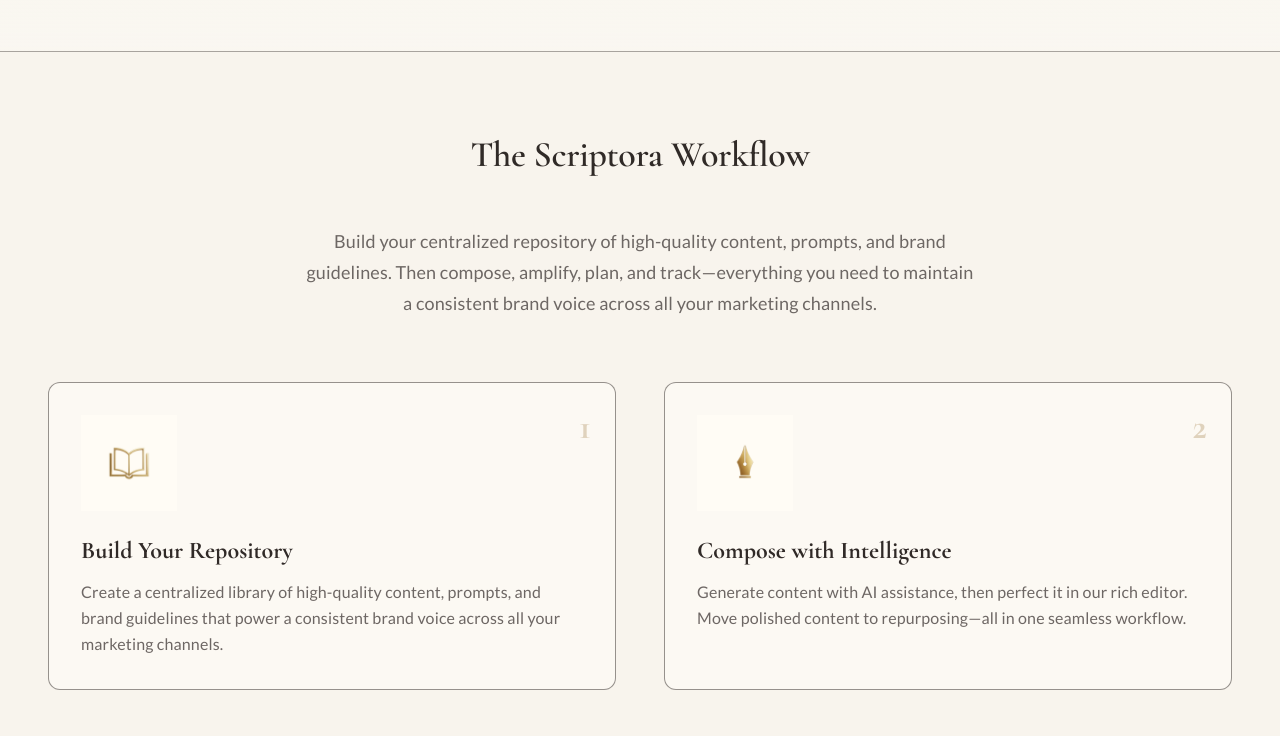
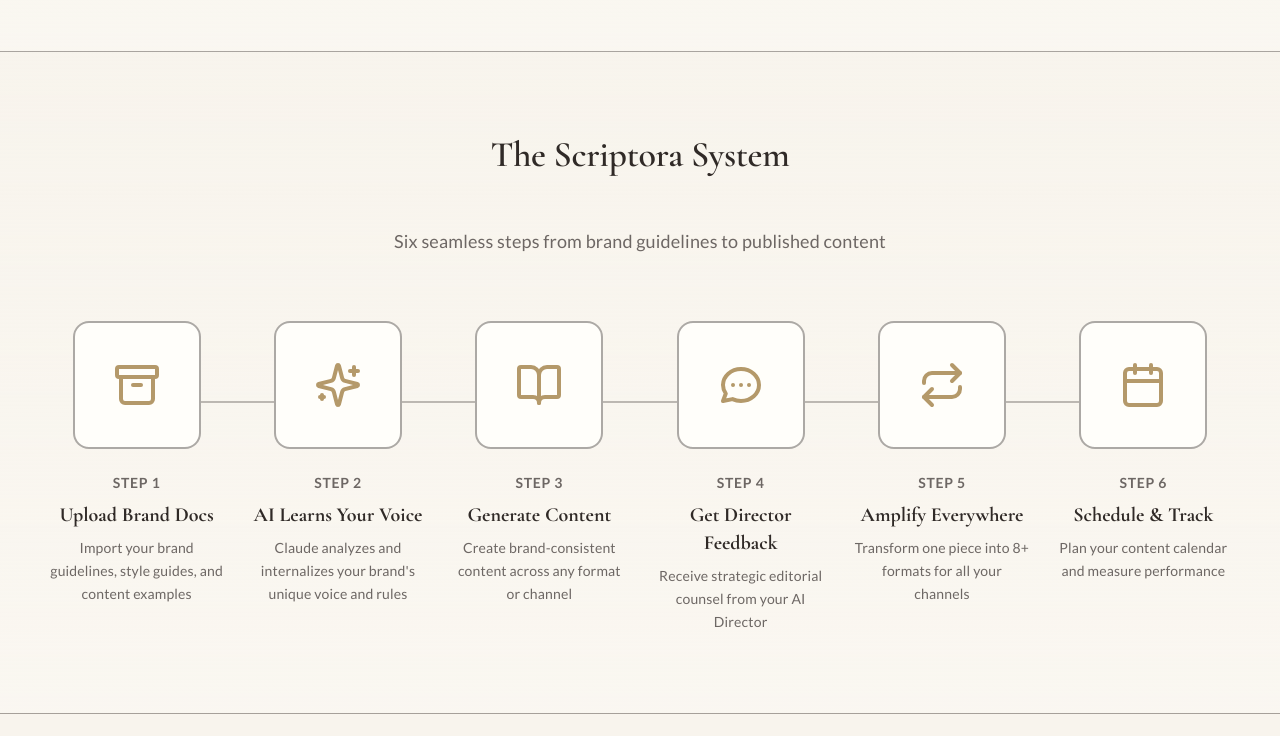
Before and after one commit to TARIFEATTAR/madison-studio-cursor, a React (Vite) app: page / in a window 1280 px wide. Shown: the part 1300-2036 px from the top of the page. Built offline with nearby package versions, Linux system fonts and the light colour scheme.

Commit message:
Refactor homepage workflow section

```diff
--- a/src/pages/Landing.tsx
+++ b/src/pages/Landing.tsx
@@ -221,57 +221,123 @@ const Landing = () => {
         </div>
       </section>
 
-      {/* Features Grid */}
-      <section id="features" className="py-20 border-t border-border/40">
+      {/* The Scriptora System */}
+      <section id="features" className="py-20 border-t border-border/40 bg-gradient-to-b from-background to-card/30">
         <div className="max-w-7xl mx-auto px-6 md:px-12">
           <div className="text-center mb-16 codex-spacing fade-enter">
             <h2 className="text-foreground mb-4">
-              The Scriptora Workflow
+              The Scriptora System
             </h2>
             <p className="text-large text-muted-foreground max-w-2xl mx-auto">
-              Build your centralized repository of high-quality content, prompts, and brand guidelines. Then compose, amplify, plan, and track—everything you need to maintain a consistent brand voice across all your marketing channels.
+              Six seamless steps from brand guidelines to published content
             </p>
           </div>
 
-          <div className="grid md:grid-cols-2 gap-12 fade-enter">
-            {features.map((feature, index) => {
-              const icon = feature.icon;
-              const isImageIcon = typeof icon === 'string';
-              return (
-                <div
-                  key={index}
-                  className="group relative bg-card/50 border border-border/50 rounded-xl p-8 transition-all duration-300 hover:scale-[1.02] hover:shadow-lg hover:border-primary/30 cursor-default"
-                  style={{ animationDelay: `${index * 100}ms` }}
-                >
-                  {/* Step Number */}
-                  <div className="absolute top-6 right-6 text-4xl font-serif font-bold text-primary/40 group-hover:text-primary/60 transition-colors duration-300">
-                    {index + 1}
+          {/* Workflow Steps */}
+          <div className="relative">
+            {/* Connection Line */}
+            <div className="hidden lg:block absolute top-20 left-0 right-0 h-0.5 bg-border/30" style={{ left: '8%', right: '8%' }} />
+
+            {/* Steps Grid */}
+            <div className="grid grid-cols-2 md:grid-cols-3 lg:grid-cols-6 gap-8 lg:gap-6 fade-enter">
+              {/* Step 1 */}
+              <div className="flex flex-col items-center text-center group">
+                <div className="relative mb-6">
+                  <div className="w-32 h-32 rounded-2xl border-2 border-border/40 bg-card flex items-center justify-center group-hover:border-primary/40 group-hover:shadow-lg transition-all duration-300">
+                    <Archive className="w-12 h-12 text-primary" />
                   </div>
-
-                  {/* Icon */}
-                  <div className="mb-6">
-                    {isImageIcon ? (
-                      <img src={icon} alt={feature.title} className="w-24 h-24 object-contain" />
-                    ) : (
-                      (() => {
-                        const IconComponent = icon as React.ComponentType<{ className?: string }>;
-                        return <IconComponent className="w-24 h-24 text-primary" />;
-                      })()
-                    )}
-                  </div>
-
-                  {/* Title - Title Case */}
-                  <h3 className="font-serif text-2xl font-bold text-foreground mb-3 group-hover:text-primary transition-colors duration-300">
-                    {feature.title}
-                  </h3>
-
-                  {/* Description */}
-                  <p className="text-regular text-muted-foreground leading-relaxed">
-                    {feature.description}
+                </div>
+                <div className="space-y-2">
+                  <p className="text-sm font-semibold text-muted-foreground uppercase tracking-wider">STEP 1</p>
+                  <h3 className="font-serif text-xl font-bold text-foreground">Upload Brand Docs</h3>
+                  <p className="text-sm text-muted-foreground leading-relaxed">
+                    Import your brand guidelines, style guides, and content examples
                   </p>
                 </div>
-              );
-            })}
+              </div>
+
+              {/* Step 2 */}
+              <div className="flex flex-col items-center text-center group">
+                <div className="relative mb-6">
+                  <div className="w-32 h-32 rounded-2xl border-2 border-border/40 bg-card flex items-center justify-center group-hover:border-primary/40 group-hover:shadow-lg transition-all duration-300">
+                    <Sparkles className="w-12 h-12 text-primary" />
+                  </div>
+                </div>
+                <div className="space-y-2">
+                  <p className="text-sm font-semibold text-muted-foreground uppercase tracking-wider">STEP 2</p>
+                  <h3 className="font-serif text-xl font-bold text-foreground">AI Learns Your Voice</h3>
+                  <p className="text-sm text-muted-foreground leading-relaxed">
+                    Claude analyzes and internalizes your brand's unique voice and rules
+                  </p>
+                </div>
+              </div>
+
+              {/* Step 3 */}
+              <div className="flex flex-col items-center text-center group">
+                <div className="relative mb-6">
+                  <div className="w-32 h-32 rounded-2xl border-2 border-border/40 bg-card flex items-center justify-center group-hover:border-primary/40 group-hover:shadow-lg transition-all duration-300">
+                    <BookOpen className="w-12 h-12 text-primary" />
+                  </div>
+                </div>
+                <div className="space-y-2">
+                  <p className="text-sm font-semibold text-muted-foreground uppercase tracking-wider">STEP 3</p>
+                  <h3 className="font-serif text-xl font-bold text-foreground">Generate Content</h3>
+                  <p className="text-sm text-muted-foreground leading-relaxed">
+                    Create brand-consistent content across any format or channel
+                  </p>
+                </div>
+              </div>
+
+              {/* Step 4 */}
+              <div className="flex flex-col items-center text-center group">
+                <div className="relative mb-6">
+                  <div className="w-32 h-32 rounded-2xl border-2 border-border/40 bg-card flex items-center justify-center group-hover:border-primary/40 group-hover:shadow-lg transition-all duration-300">
+                    <svg className="w-12 h-12 text-primary" fill="none" viewBox="0 0 24 24" stroke="currentColor" strokeWidth={2}>
+                      <path strokeLinecap="round" strokeLinejoin="round" d="M8 12h.01M12 12h.01M16 12h.01M21 12c0 4.418-4.03 8-9 8a9.863 9.863 0 01-4.255-.949L3 20l1.395-3.72C3.512 15.042 3 13.574 3 12c0-4.418 4.03-8 9-8s9 3.582 9 8z" />
+                    </svg>
+                  </div>
+                </div>
+                <div className="space-y-2">
+                  <p className="text-sm font-semibold text-muted-foreground uppercase tracking-wider">STEP 4</p>
+                  <h3 className="font-serif text-xl font-bold text-foreground">Get Director Feedback</h3>
+                  <p className="text-sm text-muted-foreground leading-relaxed">
+                    Receive strategic editorial counsel from your AI Director
+                  </p>
+                </div>
+              </div>
+
+              {/* Step 5 */}
+              <div className="flex flex-col items-center text-center group">
+                <div className="relative mb-6">
+                  <div className="w-32 h-32 rounded-2xl border-2 border-border/40 bg-card flex items-center justify-center group-hover:border-primary/40 group-hover:shadow-lg transition-all duration-300">
+                    <Repeat className="w-12 h-12 text-primary" />
+                  </div>
+                </div>
+                <div className="space-y-2">
+                  <p className="text-sm font-semibold text-muted-foreground uppercase tracking-wider">STEP 5</p>
+                  <h3 className="font-serif text-xl font-bold text-foreground">Amplify Everywhere</h3>
+                  <p className="text-sm text-muted-foreground leading-relaxed">
+                    Transform one piece into 8+ formats for all your channels
+                  </p>
+                </div>
+              </div>
+
+              {/* Step 6 */}
+              <div className="flex flex-col items-center text-center group">
+                <div className="relative mb-6">
+                  <div className="w-32 h-32 rounded-2xl border-2 border-border/40 bg-card flex items-center justify-center group-hover:border-primary/40 group-hover:shadow-lg transition-all duration-300">
+                    <Calendar className="w-12 h-12 text-primary" />
+                  </div>
+                </div>
+                <div className="space-y-2">
+                  <p className="text-sm font-semibold text-muted-foreground uppercase tracking-wider">STEP 6</p>
+                  <h3 className="font-serif text-xl font-bold text-foreground">Schedule & Track</h3>
+                  <p className="text-sm text-muted-foreground leading-relaxed">
+                    Plan your content calendar and measure performance
+                  </p>
+                </div>
+              </div>
+            </div>
           </div>
         </div>
       </section>
```
